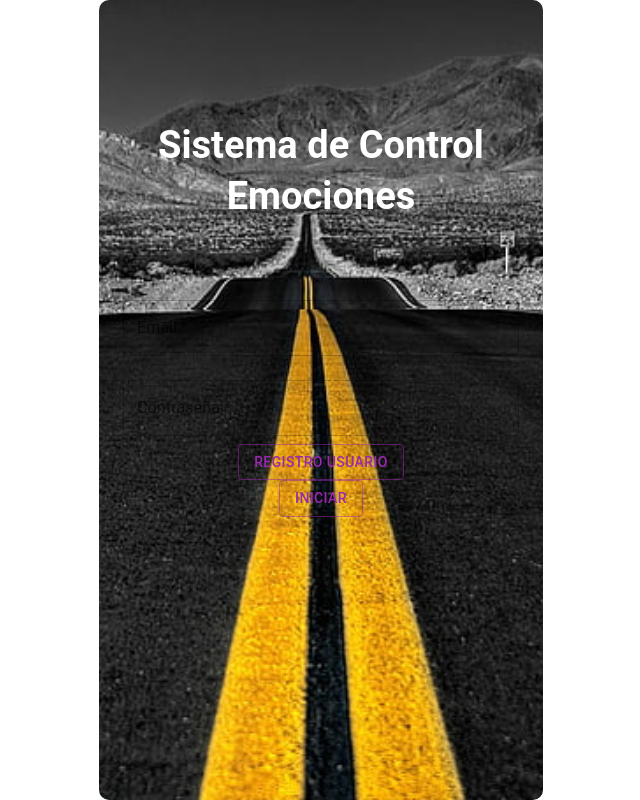
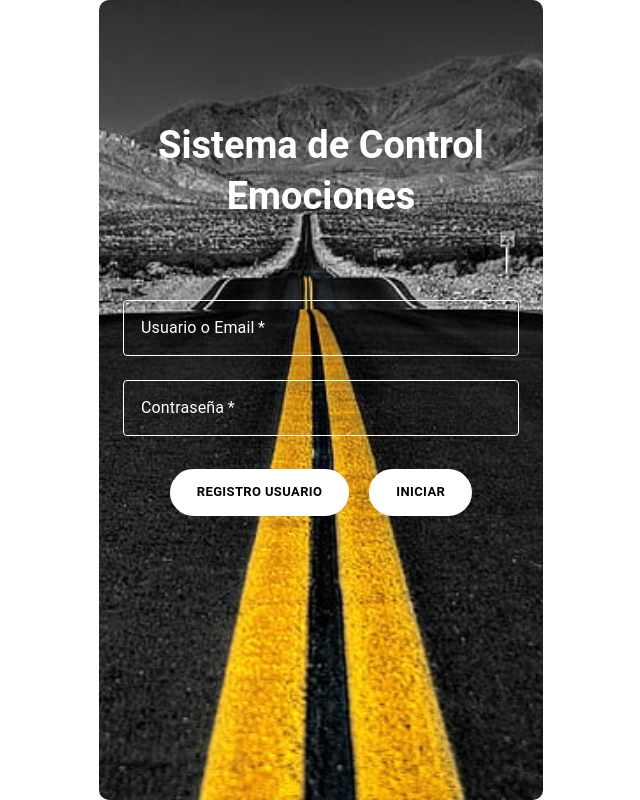
Before and after one commit to Nicolas0903/GRUPO2-SOFT2, a React (Create React App) app in the folder frontend/: page /#/ in a window 1280 px wide. Shown: the whole page, without its empty margins (319-959 px from the left). Built offline with nearby package versions, Linux system fonts and the light colour scheme.

Commit message:
login completo
sé que no se califica :neutral_face:

```diff
--- a/frontend/src/views/LoginPage/Login.css
+++ b/frontend/src/views/LoginPage/Login.css
@@ -13,7 +13,6 @@ body {
     display: flex;
     align-items: center;
     justify-content: center;
-    padding: 20px;
     border-radius: 10px;
   }
 
@@ -29,13 +28,49 @@ body {
   }
 
 .Formulario {
-    width: 100%;
-    display: flex;
     flex-direction: column;
-    align-items: center;
+
+  .TextField .MuiInputLabel-root {
+      color: white;
+      transition: background-color 0.3s ease;
+      padding: 0 4px;
   }
 
-.TextField {
-    width: 100%;
-    margin-top: 10px;
+  .TextField .MuiInputLabel-root.Mui-focused {
+      color: black;
+      background-color: white; /* Fondo blanco solo cuando está enfocado */
+  }
+
+  .TextField .MuiOutlinedInput-notchedOutline {
+      border-color: white;
+  }
+
+  .TextField .MuiOutlinedInput-root:hover .MuiOutlinedInput-notchedOutline {
+      border-color: white;
+  }
+
+  .TextField .MuiOutlinedInput-root.Mui-focused .MuiOutlinedInput-notchedOutline {
+      border-color: white;
+  }
 }
+
+.Contenedor-Boton {
+    padding-top: 25px;
+    display: flex;
+    justify-content: center;
+    align-items: center;
+    .Boton {
+        margin-left: 20px;
+        background-color: white;
+        color: black;
+        border: 2px solid white;
+        border-radius: 30px;
+        padding: 10px 25px;
+        margin: 0 10px;
+        font-size: 13px;
+        font-weight: bold;
+        cursor: pointer;
+        text-align: center;
+        display: inline-block;
+    }
+}
--- a/frontend/src/views/LoginPage/LoginPage.jsx
+++ b/frontend/src/views/LoginPage/LoginPage.jsx
@@ -1,4 +1,5 @@
 import './Login.css';
+
 import React, { useState } from 'react';
 import { Container, TextField, Button, Typography } from '@mui/material';
 
@@ -25,7 +26,7 @@ const LoginPage = () => {
           margin="normal"
           required
           fullWidth
-          label="Email"
+          label="Usuario o Email"
           value={email}
           onChange={(e) => setEmail(e.target.value)}
         />
@@ -40,22 +41,14 @@ const LoginPage = () => {
           value={password}
           onChange={(e) => setPassword(e.target.value)}
         />
-        <Button
-          className="Button"
-          variant="outlined"
-          color="secondary"
-          onClick={""}
-        >
-          Registro Usuario
-        </Button>
-        <Button
-          className="Button"
-          variant="outlined"
-          color="secondary"
-          type="submit"
-        >
-          Iniciar
-        </Button>
+        <div className="Contenedor-Boton">
+          <Button className="Boton" variant="outlined">
+            Registro Usuario
+          </Button>
+          <Button className="Boton" variant="outlined">
+            Iniciar
+          </Button>
+        </div>
       </form>
     </Container>
   );
```
Also changed, not shown: 1 other file (tests, documents, lock files or other folders).
